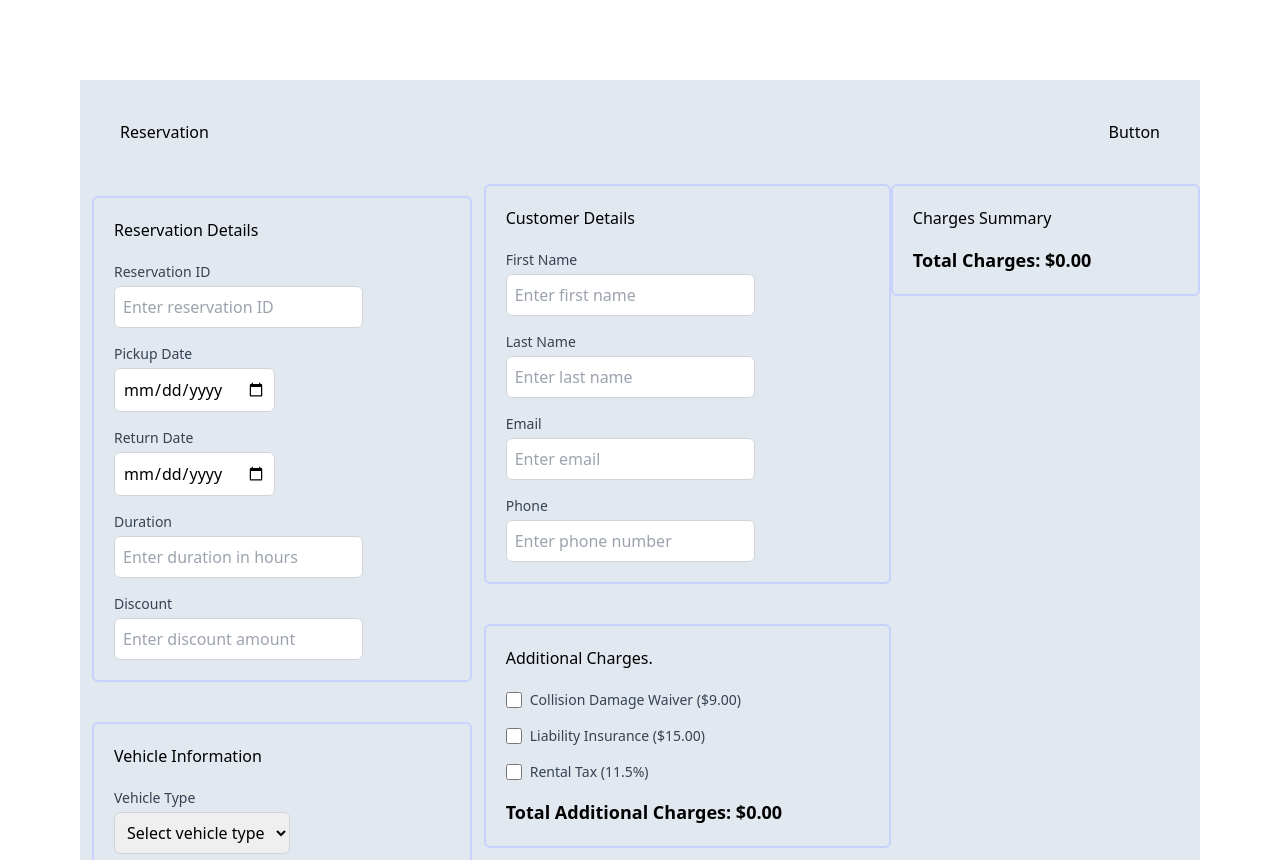
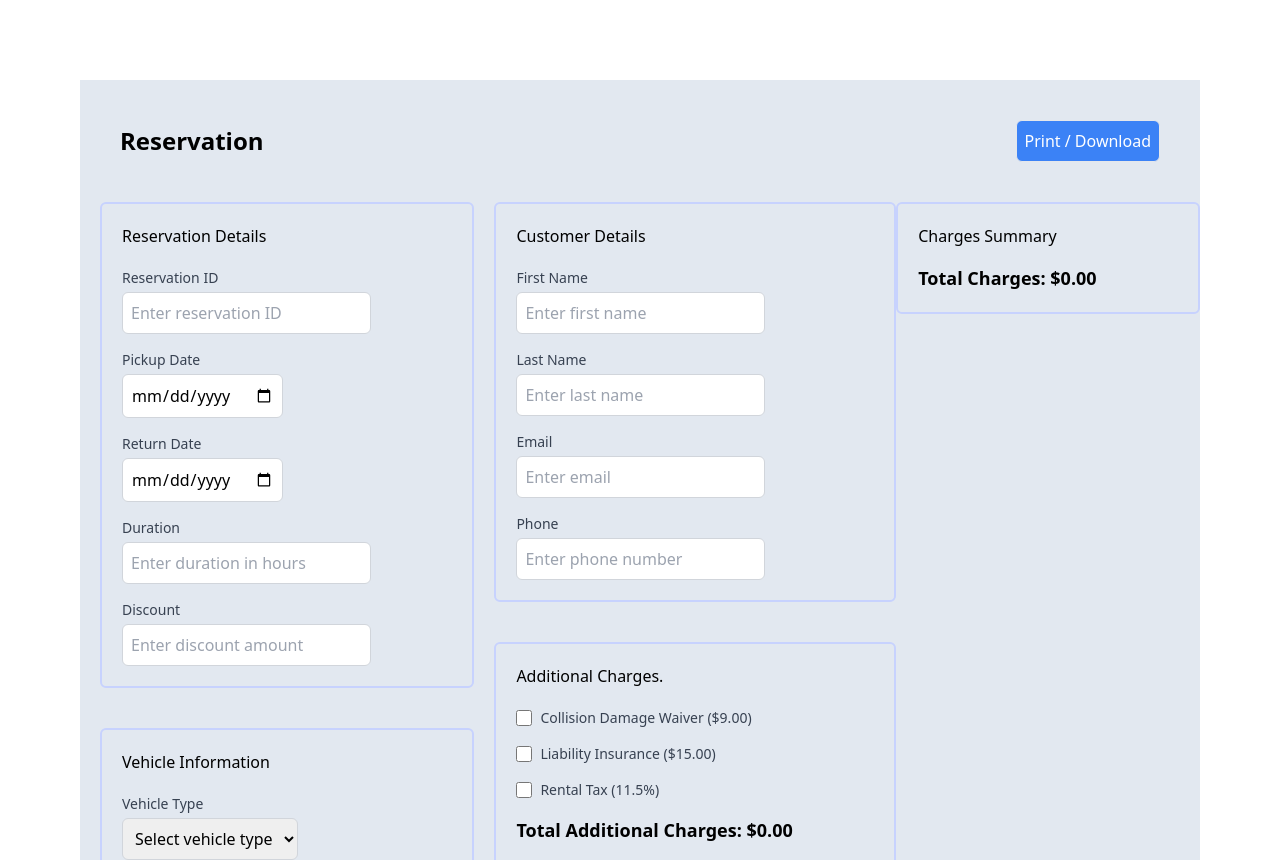
Before and after one commit to Taufiqul7756/invoice-generator, a React (Create React App) app in the folder client/: page / in a window 1280 px wide. Shown: the top 860 px of the page. Built offline with nearby package versions, Linux system fonts and the light colour scheme.

Commit message:
button design

```diff
--- a/client/src/App.js
+++ b/client/src/App.js
@@ -11,13 +11,15 @@ function App() {
       <div className="bg-slate-200">
         {/* navbar */}
         <div className="flex justify-between items-center p-10">
-          <h1>Reservation</h1>
-          <h1>Button</h1>
+          <h1 className="font-bold text-2xl">Reservation</h1>
+          <button className="border rounded-md bg-blue-500 py-2 px-2 text-white font-md hover:bg-black">
+            Print / Download
+          </button>
         </div>
         {/* Form Section */}
         <div className="flex">
           <div className="flex-grow">
-            <div className="grid p-3 gap-10">
+            <div className="grid px-5 gap-10">
               <div className="grid gap-5 rounded-md border-solid border-2 border-indigo-200 p-5">
                 <h2>Reservation Details</h2>
                 <ReservationDetailsForm />
```
